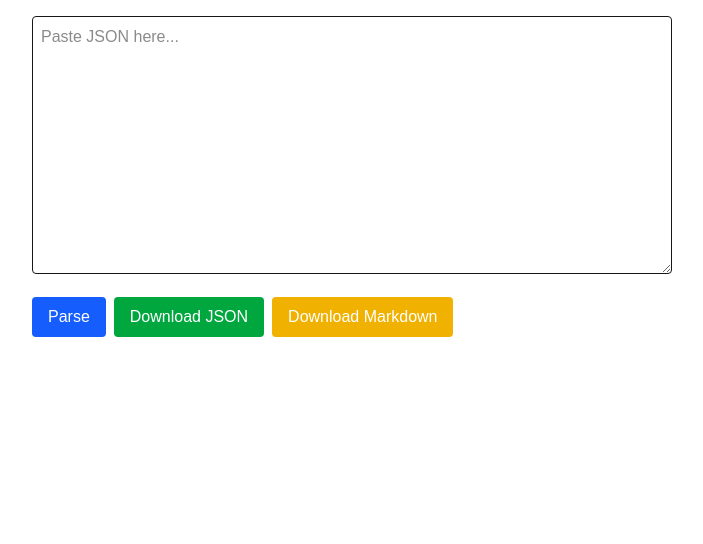
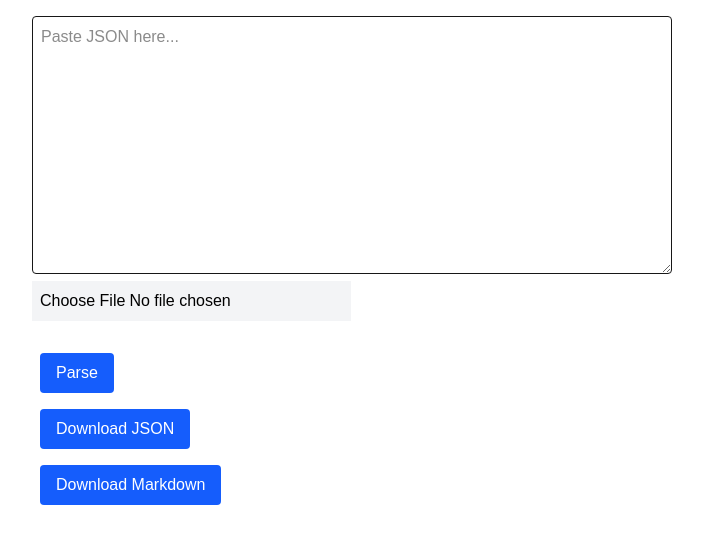
Before and after one commit to vikrantchavan9/api-doc-generator, a Next.js app: page / in a window 1280 px wide. Shown: the top 544 px of the page, without its empty margins (288-991 px from the left). Built offline with nearby package versions, Linux system fonts and the light colour scheme.

Commit message:
Basic Test Success/ upload / download json / markdown

```diff
--- a/src/app/page.tsx
+++ b/src/app/page.tsx
@@ -1,6 +1,7 @@
 'use client';
 import { useState } from 'react';
 import { generateMarkdown } from '@/utils/generateMarkdown';
+import { flattenJSON } from '@/utils/flatten';
 
 export default function Home() {
   const [input, setInput] = useState('');
@@ -29,9 +30,34 @@ export default function Home() {
         onChange={(e) => setInput(e.target.value)}
         placeholder='Paste JSON here...'
       />
+
+      <div className='flex flex-col items-start justify-center'>
+        <input
+          type="file"
+          accept=".json"
+          onChange={(e) => {
+            const file = e.target.files?.[0];
+            if (!file) return;
+
+            const reader = new FileReader();
+            reader.onload = (event) => {
+              try {
+                const text = event.target?.result as string;
+                const parsed = JSON.parse(text);
+                setInput(JSON.stringify(parsed, null, 2)); // update textarea
+                setResult(flattenJSON(parsed)); // auto-parse
+              } catch (err) {
+                alert("Invalid JSON file");
+              }
+            };
+            reader.readAsText(file);
+          }}
+          className="mb-4 bg-gray-100 text-black p-2"
+        />
+
         <button
           onClick={handleSubmit}
-        className="mt-2 px-4 py-2 bg-blue-600 text-white rounded"
+          className="mt-4 ml-2 px-4 py-2 bg-blue-600 text-white rounded"
         >
           Parse
         </button>
@@ -46,7 +72,7 @@ export default function Home() {
             link.click();
             URL.revokeObjectURL(url);
           }}
-        className="mt-4 ml-2 px-4 py-2 bg-green-600 text-white rounded"
+          className="mt-4 ml-2 px-4 py-2 bg-blue-600 text-white rounded"
         >
           Download JSON
         </button>
@@ -62,10 +88,12 @@ export default function Home() {
             link.click();
             URL.revokeObjectURL(url);
           }}
-        className="mt-2 px-4 py-2 bg-yellow-500 text-white rounded ml-2"
+          className="mt-4 ml-2 px-4 py-2 bg-blue-600 text-white rounded"
         >
           Download Markdown
         </button>
+      </div>
+
 
       {result.length > 0 && (
         <div className="mt-4">
@@ -76,6 +104,7 @@ export default function Home() {
                 <tr>
                   <th className="p-2 border-b">Path</th>
                   <th className="p-2 border-b">Type</th>
+                  <th className="p-2 border-b">Description</th>
                 </tr>
               </thead>
               <tbody>
@@ -83,6 +112,18 @@ export default function Home() {
                   <tr key={idx} className="even:bg-gray-50">
                     <td className="p-2 border-b font-mono">{item.path}</td>
                     <td className="p-2 border-b text-sm">{item.type}</td>
+                    <td className="p-2 border-b text-sm">
+                      <input
+                        type="text"
+                        className="w-full p-1 border rounded text-xs"
+                        value={item.description}
+                        onChange={(e) => {
+                          const newResult = [...result];
+                          newResult[idx].description = e.target.value;
+                          setResult(newResult);
+                        }}
+                      />
+                    </td>
                   </tr>
                 ))}
               </tbody>
--- a/src/utils/flatten.ts
+++ b/src/utils/flatten.ts
@@ -1,4 +1,4 @@
-type Result = { path: string; type: string };
+type Result = { path: string; type: string; description: string };
 
 export function flattenJSON(obj: any, parentPath = ''): Result[] {
      const result: Result[] = [];
@@ -8,17 +8,16 @@ export function flattenJSON(obj: any, parentPath = ''): Result[] {
           const path = parentPath ? `${parentPath}.${key}` : key;
 
           if (value === null) {
-               result.push({ path, type: 'null' });
+               result.push({ path, type: 'null', description: '' });
           } else if (Array.isArray(value)) {
-               result.push({ path, type: 'array' });
+               result.push({ path, type: 'array', description: '' });
                if (value.length > 0 && typeof value[0] === 'object') {
-                    // Recurse into first object of the array
                     result.push(...flattenJSON(value[0], `${path}[0]`));
                }
           } else if (typeof value === 'object') {
                result.push(...flattenJSON(value, path));
           } else {
-               result.push({ path, type: typeof value });
+               result.push({ path, type: typeof value, description: '' });
           }
      }
 
--- a/src/utils/generateMarkdown.ts
+++ b/src/utils/generateMarkdown.ts
@@ -1,13 +1,8 @@
-type Field = {
-     path: string;
-     type: string;
-};
-
-export function generateMarkdown(data: Field[]): string {
-     let md = `### Parsed Fields\n\n| Path | Type |\n|------|------|\n`;
+export function generateMarkdown(data: { path: string; type: string; description: string }[]): string {
+     let md = `### Parsed Fields\n\n| Path | Type | Description |\n|------|------|-------------|\n`;
 
      for (const item of data) {
-          md += `| \`${item.path}\` | \`${item.type}\` |\n`;
+          md += `| \`${item.path}\` | \`${item.type}\` | ${item.description || ''} |\n`;
      }
 
      return md;
```
Lines whose indentation alone changed are shown as unchanged.
